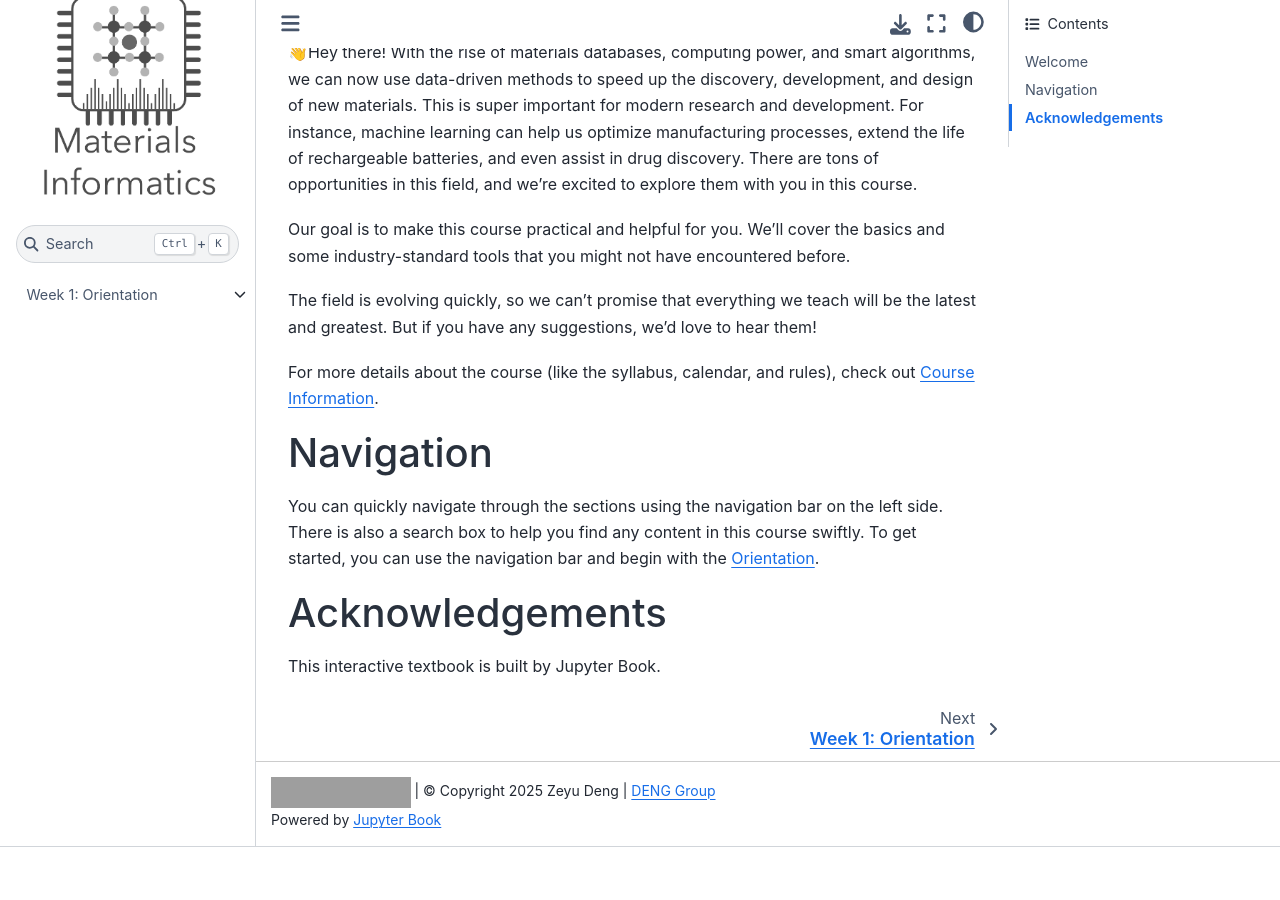
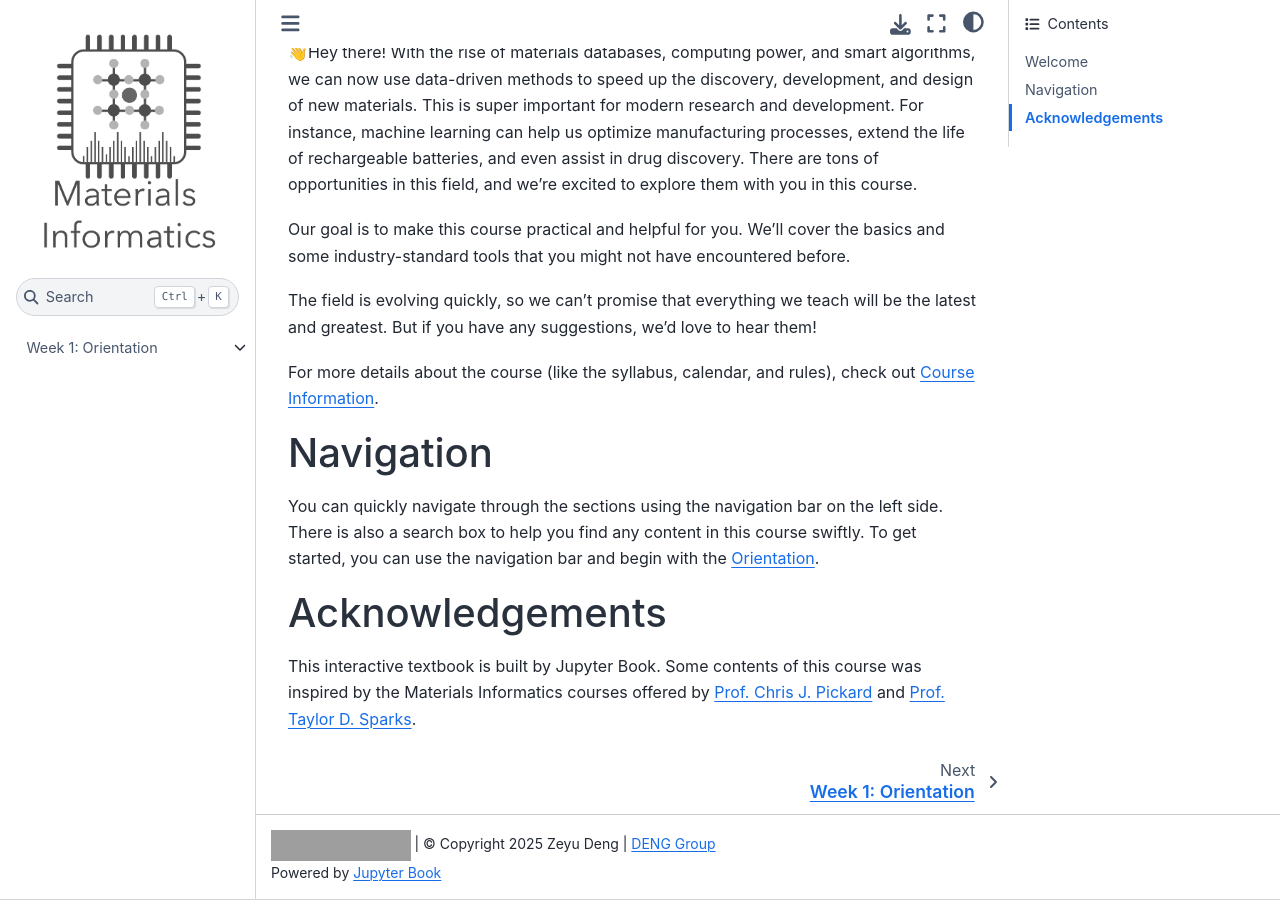
Before and after one commit to deng-group/MLE4217_5219_book, a Jupyter Book: the page built from intro.md, in a window 1280 px wide and 900 px high, scrolled down 642 px. Built offline with Jupyter Book 1.0.4 settings and Sphinx 7.4.7 and the Sphinx Book theme 1.1.4, drawn with Linux system fonts in a browser that asks for light colours; pages that are not in the unit, such as notebooks, are missing from menus; comment, search, counter and statistics services are not loaded; before the commit the page ends 1489 px from its top, so only the background shows below that; grey boxes are pictures that could not be loaded.

Commit message:
Update acknowledgements in intro.md to include course inspirations

```diff
--- a/intro.md
+++ b/intro.md
@@ -56,4 +56,4 @@
 You can quickly navigate through the sections using the navigation bar on the left side. There is also a search box to help you find any content in this course swiftly. To get started, you can use the navigation bar and begin with the [Orientation](orientation/orientation.md).
 
 # Acknowledgements
-This interactive textbook is built by Jupyter Book.
+This interactive textbook is built by Jupyter Book. Some contents of this course was inspired by the Materials Informatics courses offered by [Prof. Chris J. Pickard](https://www.msm.cam.ac.uk/people/pickard) and [Prof. Taylor D. Sparks](https://faculty.utah.edu/u0203991-Taylor_D._Sparks/hm/index.hml).
```
